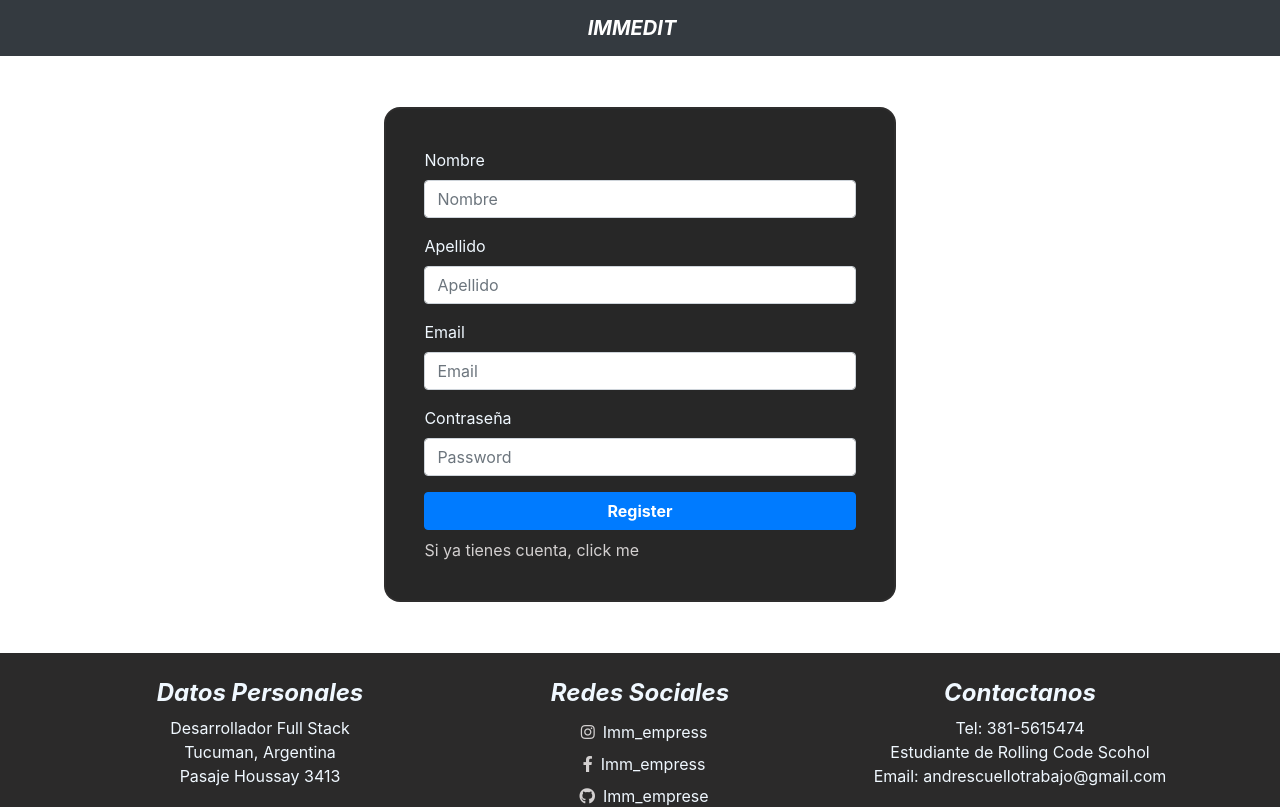
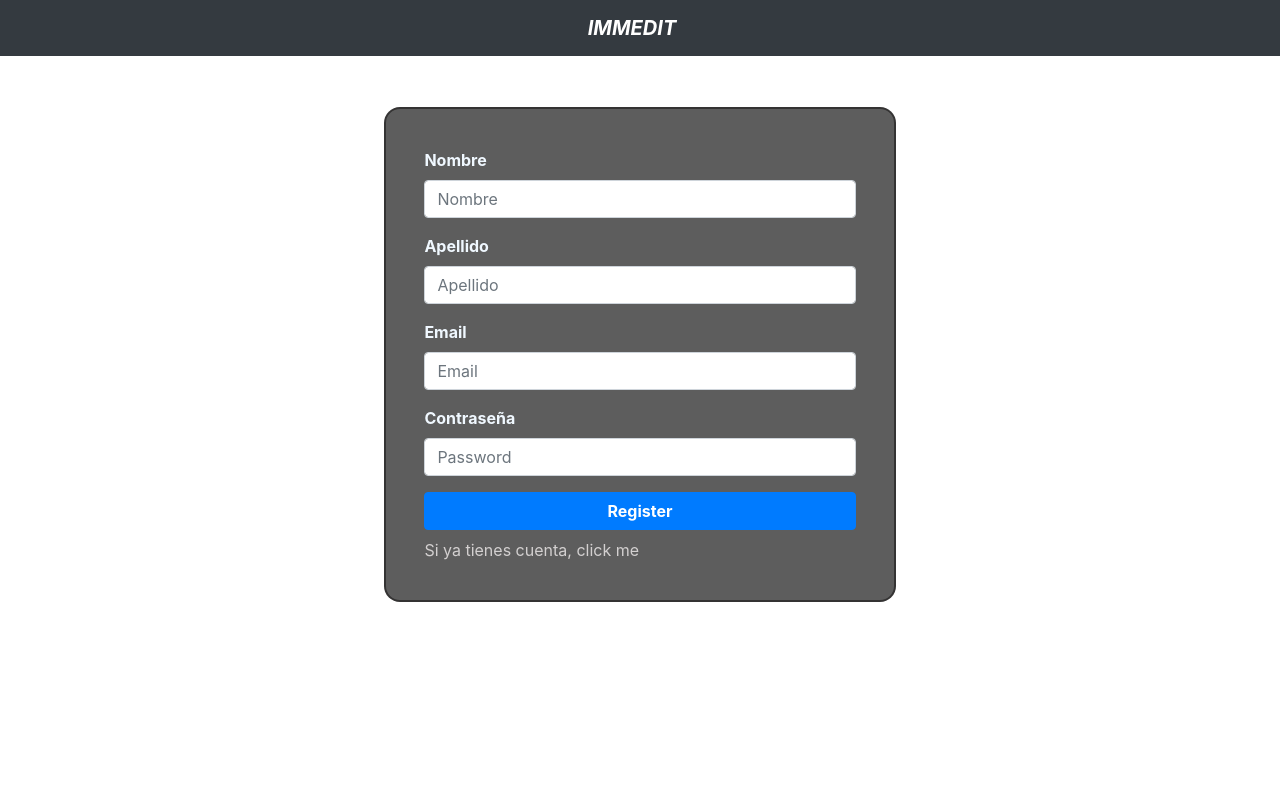
Before and after one commit to MateoMax-hub/Imm-frontend, a React (Create React App) app: page /register in a window 1280 px wide. Shown: the top 807 px of the page. Built offline with nearby package versions, Linux system fonts and the light colour scheme.

Commit message:
ediciones en mejora de la estetica basica

```diff
--- a/src/App.css
+++ b/src/App.css
@@ -8,15 +8,15 @@
   margin: 4% 0px;
 }
 .DentroDeForm{
-  background: rgba(0, 0, 0, 0.849);
+  background: rgba(20, 20, 20, 0.685);
   color: aliceblue;
   width: 40%;
   padding: 3%;
-  border: 2px solid rgba(49, 48, 48, 0.705);
+  border: 2px solid rgba(34, 33, 33, 0.705);
   border-radius: 1rem;
 }
 .footerAuto{
-  min-height: 10vh;
+  min-height: 70vh;
   display: flex;
   flex-direction: column;
 }
@@ -70,7 +70,6 @@
   display: flex;
   justify-content: space-evenly;
 }
-
 @media (max-width: 748px) {
   .formulario{
     padding: 4% 1%;
@@ -81,4 +80,10 @@
     border: 2px solid rgba(49, 48, 48, 0.705);
     border-radius: 1rem;
   }
+  .PhotoCard{
+    width: 138px;
+  }
+  .photo{
+    width: 130px;
+  }
 }
--- a/src/components/common/Perfil/Perfil.js
+++ b/src/components/common/Perfil/Perfil.js
@@ -6,8 +6,8 @@
 import { beforeUpload, getBase64 } from '../../../utils/index';
 
 const Perfil = ({ token }) => {
-    const exampleImage ='https://png.pngtree.com/png-vector/20190710/ourmid/pngtree-user-vector-avatar-png-image_1541962.jpg';
-    //const [image, setImage] = useState(exampleImage);
+    const exampleImage =
+        'https://png.pngtree.com/png-vector/20190710/ourmid/pngtree-user-vector-avatar-png-image_1541962.jpg';
     const { user, lastName, imagen } = UseCard({ token });
     const [show, setShow] = useState(false);
     const handleClose = () => setShow(false);
@@ -17,9 +17,8 @@
         const img = e.target.files[0];
         if (!beforeUpload(img)) return;
         const base64 = await getBase64(img);
-        //setImage(base64);
-        console.log('onChangeImg - base64', base64);
-        axios.put(
+        axios
+            .put(
                 'http://localhost:4000/api/usuarios',
                 { imagen: base64 },
                 {
@@ -55,7 +54,9 @@
                 <div className="w-100 p-2 text-center">
                     <h2>
                         <b>
-                            {user} {lastName}
+                            <i>
+                                {user} {lastName}
+                            </i>
                         </b>
                     </h2>
                 </div>
@@ -93,7 +94,7 @@
                         <Button variant="danger" onClick={handleClose}>
                             Carcelar
                         </Button>
-                        <Button variant="primary" onClick={handleClose}>
+                        <Button variant="primary">
                             Guardar
                         </Button>
                     </Modal.Footer>
--- a/src/pages/Login/Login.js
+++ b/src/pages/Login/Login.js
@@ -26,7 +26,7 @@
             <div className="DentroDeForm">
                 <Form onSubmit={HandleSubmit}>
                     <Form.Group controlId="formBasicEmail">
-                        <Form.Label>Email</Form.Label>
+                        <Form.Label><b>Email</b></Form.Label>
                         <Form.Control
                             onChange={(e) => HandleChange(e)}
                             name="email"
@@ -36,7 +36,7 @@
                     </Form.Group>
 
                     <Form.Group controlId="formBasicPassword">
-                        <Form.Label>Contraseña</Form.Label>
+                        <Form.Label><b>Contraseña</b></Form.Label>
                         <Form.Control
                             onChange={(e) => HandleChange(e)}
                             name="password"
@@ -45,7 +45,7 @@
                         />
                     </Form.Group>
                     <Button className="btn btn-primary w-100" type="submit">
-                        <b> Iniciar Sesion</b>
+                        <b>Iniciar Sesion</b>
                     </Button>
                 </Form>
                 <div className="mt-2">
--- a/src/pages/Register/Register.js
+++ b/src/pages/Register/Register.js
@@ -31,7 +31,7 @@
       <div className="DentroDeForm">
         <Form onSubmit={HandleSubmit}>
           <Form.Group controlId="formBasicEmail">
-            <Form.Label>Nombre</Form.Label>
+            <Form.Label><b>Nombre</b></Form.Label>
             <Form.Control
               onChange={(e) => HandleChange(e)}
               name="nombre"
@@ -40,7 +40,7 @@
             />
           </Form.Group>
           <Form.Group controlId="formBasicEmail">
-            <Form.Label>Apellido</Form.Label>
+            <Form.Label><b>Apellido</b></Form.Label>
             <Form.Control
               onChange={(e) => HandleChange(e)}
               name="apellido"
@@ -49,7 +49,7 @@
             />
           </Form.Group>
           <Form.Group controlId="formBasicEmail">
-            <Form.Label>Email</Form.Label>
+            <Form.Label><b>Email</b></Form.Label>
             <Form.Control
               onChange={(e) => HandleChange(e)}
               name="email"
@@ -59,7 +59,7 @@
           </Form.Group>
 
           <Form.Group controlId="formBasicPassword">
-            <Form.Label>Contraseña</Form.Label>
+            <Form.Label><b>Contraseña</b></Form.Label>
             <Form.Control
               onChange={(e) => HandleChange(e)}
               name="password"
```
